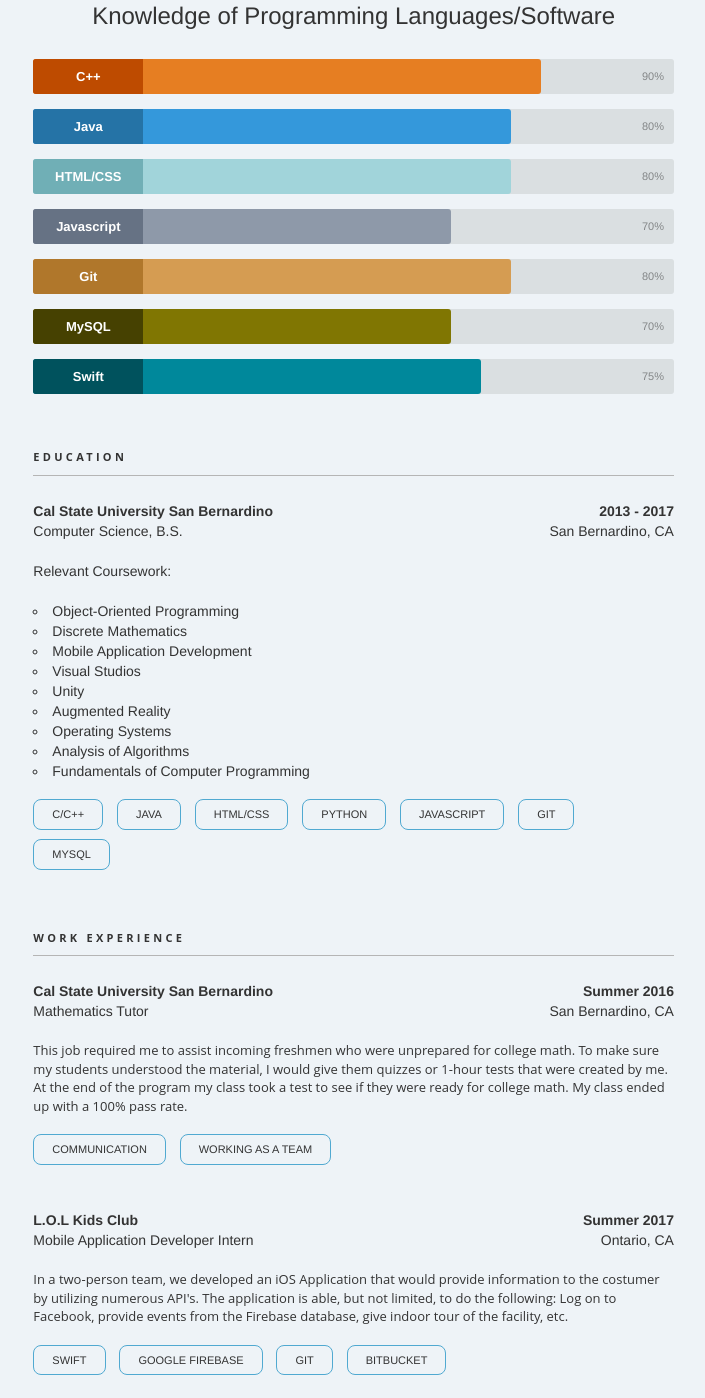
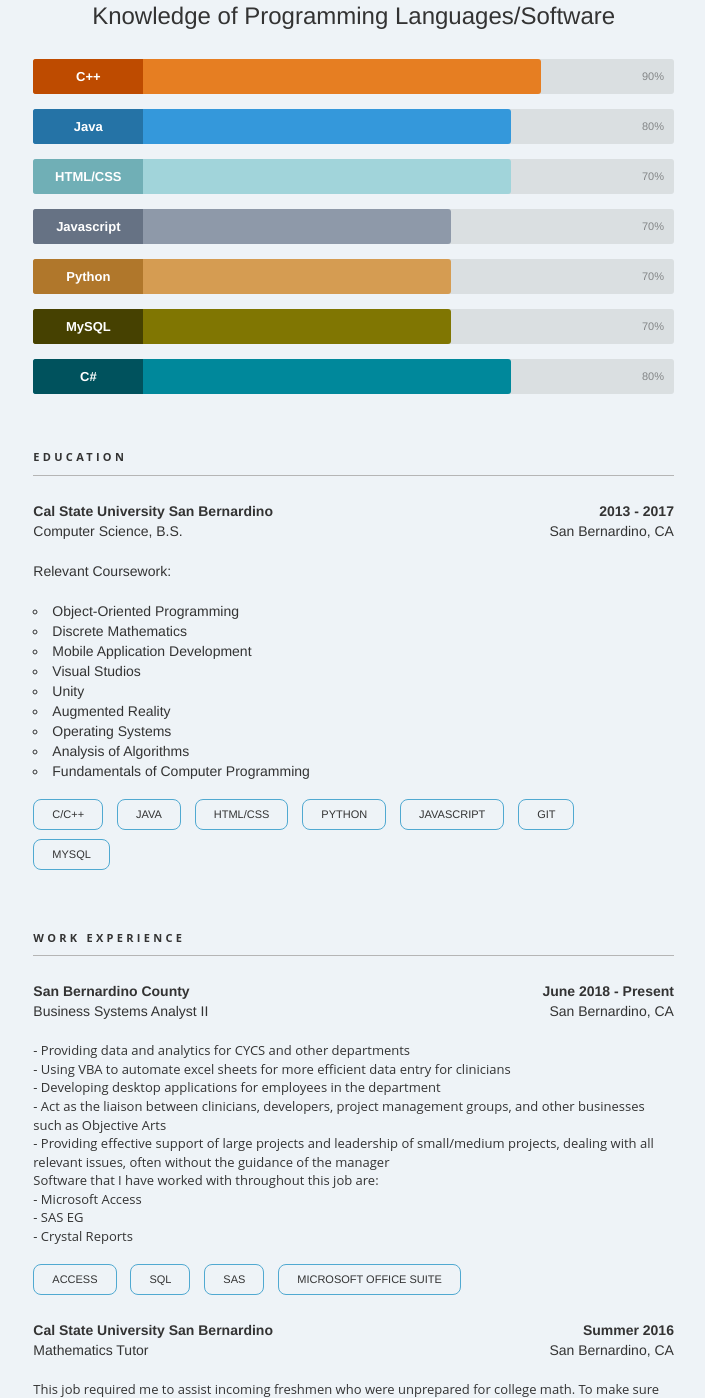
Before and after one commit to stevenctang/old-portfolio-website, a plain HTML site: page index.html in a window 1280 px wide. Shown: the part 932-2330 px from the top of the page, without its empty margins (287-992 px from the left). Drawn offline with nearby package versions, Linux system fonts and the light colour scheme.

Commit message:
New details and picture

```diff
--- a/index.html
+++ b/index.html
@@ -67,27 +67,27 @@
                     <div class="skillbar clearfix " data-percent="80%">
                         <div class="skillbar-title" style="background: #7dc3cb;"><span>HTML/CSS</span></div>
                         <div class="skillbar-bar" style="background: #a1d4da;"></div>
-                        <div class="skill-bar-percent">80%</div>
+                        <div class="skill-bar-percent">70%</div>
                     </div>
                     <div class="skillbar clearfix " data-percent="70%">
                         <div class="skillbar-title" style="background:#727f93 ;"><span>Javascript</span></div>
                         <div class="skillbar-bar" style="background: #8e99a9;"></div>
                         <div class="skill-bar-percent">70%</div>
                     </div>
-                    <div class="skillbar clearfix " data-percent="80%">
-                        <div class="skillbar-title" style="background: #c48430;"><span>Git</span></div>
+                    <div class="skillbar clearfix " data-percent="70%">
+                        <div class="skillbar-title" style="background: #c48430;"><span>Python</span></div>
                         <div class="skillbar-bar" style="background: #d59c52;"></div>
-                        <div class="skill-bar-percent">80%</div>
+                        <div class="skill-bar-percent">70%</div>
                     </div>
                     <div class="skillbar clearfix " data-percent="70%">
                         <div class="skillbar-title" style="background: #4e4801;"><span>MySQL</span></div>
                         <div class="skillbar-bar" style="background: #807602;"></div>
                         <div class="skill-bar-percent">70%</div>
                     </div>
-                    <div class="skillbar clearfix " data-percent="75%">
-                        <div class="skillbar-title" style="background: #005b68;"><span>Swift</span></div>
+                    <div class="skillbar clearfix " data-percent="80%">
+                        <div class="skillbar-title" style="background: #005b68;"><span>C#</span></div>
                         <div class="skillbar-bar" style="background: #00889b;"></div>
-                        <div class="skill-bar-percent">75%</div>
+                        <div class="skill-bar-percent">80%</div>
                     </div>
 
                 </div>
@@ -121,8 +121,33 @@
                 </div>
                 <br>
                 <div id = "school">
+
                     <br>
                     <p class = "section"> Work Experience </p>
+
+                    <div id = "schoolName">
+                            <b> San Bernardino County  <span class = "right">June 2018 - Present </span></b>
+                        </div>
+                        Business Systems Analyst II <span class = "right"> San Bernardino, CA</span>
+                        <br>
+                        <br>
+                        <p class = "description">
+                                - Providing data and analytics for CYCS and other departments <br>
+                                - Using VBA to automate excel sheets for more efficient data entry for clinicians<br>
+                                - Developing desktop applications for employees in the department<br>
+                                - Act as the liaison between clinicians, developers, project management groups, and other businesses such as Objective Arts<br>
+                                - Providing effective support of large projects and leadership of small/medium projects, dealing with all relevant issues, often without the guidance of the manager<br>
+
+                                Software that I have worked with throughout this job are:<br>
+                                - Microsoft Access<br>
+                                - SAS EG<br>
+                                - Crystal Reports<br>
+                        </p>
+                        <span class="skill">Access</span>
+                        <span class="skill">SQL</span>
+                        <span class="skill">SAS</span>
+                        <span class="skill">Microsoft Office Suite</span>
+
                     <div id = "schoolName">
                             <b> Cal State University San Bernardino  <span class = "right">Summer 2016 </span></b>
                         </div>
@@ -154,6 +179,8 @@
                         <span class="skill">Google Firebase</span>
                         <span class="skill">Git</span>
                         <span class="skill">bitBucket</span>
+
+
                 </div>
                 <br>
                 <div id = "school">
```
